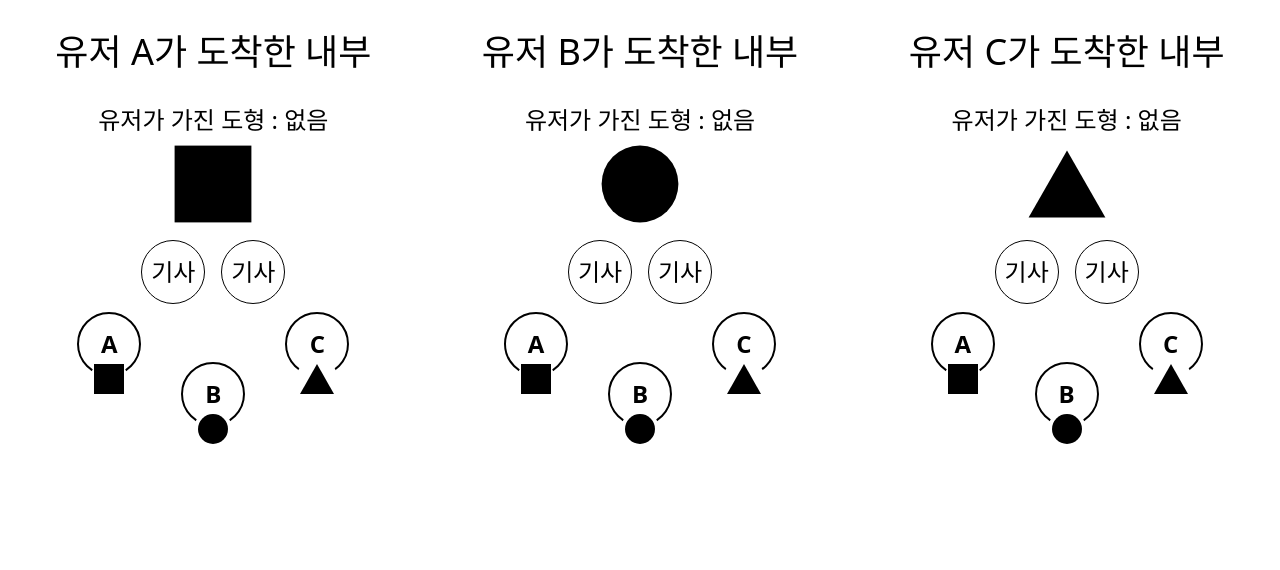
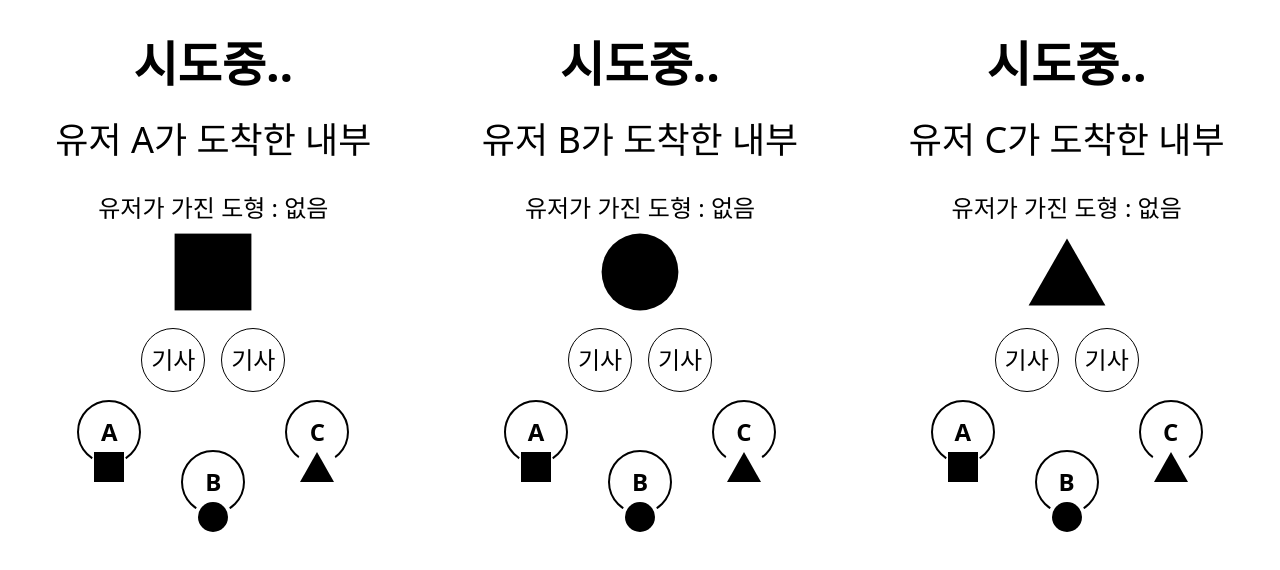
Before and after one commit to alphaorderly/learnVerity, a React (Vite) app: page / in a window 1280 px wide. Shown: the top 570 px of the page. Built offline with nearby package versions, Linux system fonts and the light colour scheme.

Commit message:
feat: 성공 / 하는중 구분 추가

```diff
--- /dev/null
+++ b/src/components/Shapes/successChecker.tsx
@@ -0,0 +1,22 @@
+import Shape from '../../types/shape'
+
+const successChecker = (
+    userShape: Shape,
+    currentShape: Shape | null
+): boolean => {
+    if (currentShape === null) {
+        return false
+    }
+    switch (userShape) {
+        case Shape.Circle:
+            return currentShape === Shape.Prism
+        case Shape.Square:
+            return currentShape === Shape.Cone
+        case Shape.Triangle:
+            return currentShape === Shape.Cylinder
+        default:
+            return false
+    }
+}
+
+export default successChecker
--- a/src/pages/Inner/InnerSingle.tsx
+++ b/src/pages/Inner/InnerSingle.tsx
@@ -9,6 +9,7 @@ import PlayerStatue from '../../components/Statue/PlayerStatue'
 import { innerStatue } from '../../states/inner-states'
 import shapeTransfer from '../../services/Shape/shapeTransfer'
 import shuffleArray from '../../utils/shuffle/shuffleArray'
+import successChecker from '../../components/Shapes/successChecker'
 
 type InnerSingleProps = {
     index: number
@@ -71,6 +72,11 @@ const InnerSingle: FC<InnerSingleProps> = ({
 
     return (
         <div className="flex flex-1 flex-col items-center">
+            <div className="mt-10 text-5xl font-black">
+                {successChecker(innerStatues[index], innerPlayers[index])
+                    ? '성공'
+                    : '시도중..'}
+            </div>
             <div className="my-8 flex justify-center text-4xl">
                 유저 {playerNames[index]}가 도착한 내부
             </div>
```
